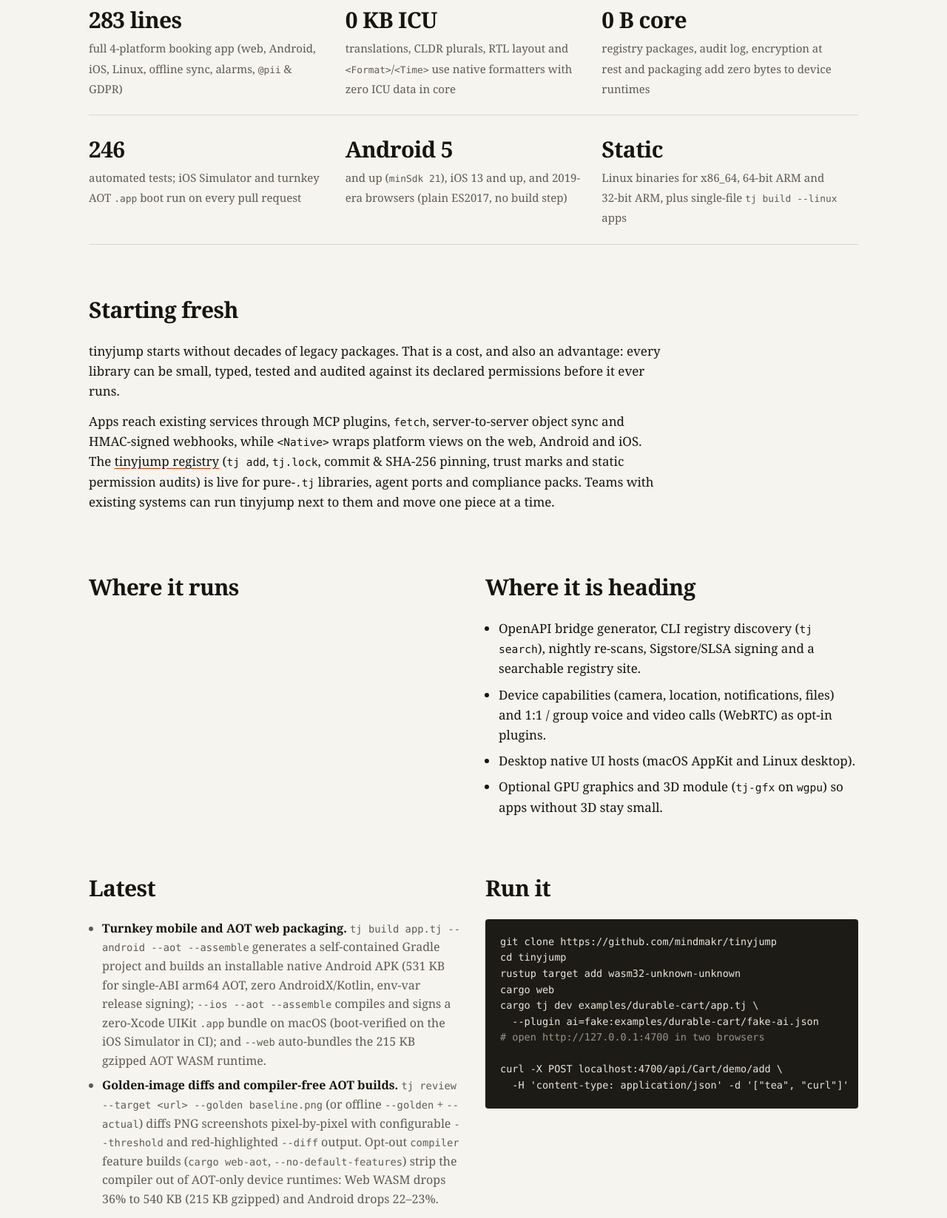
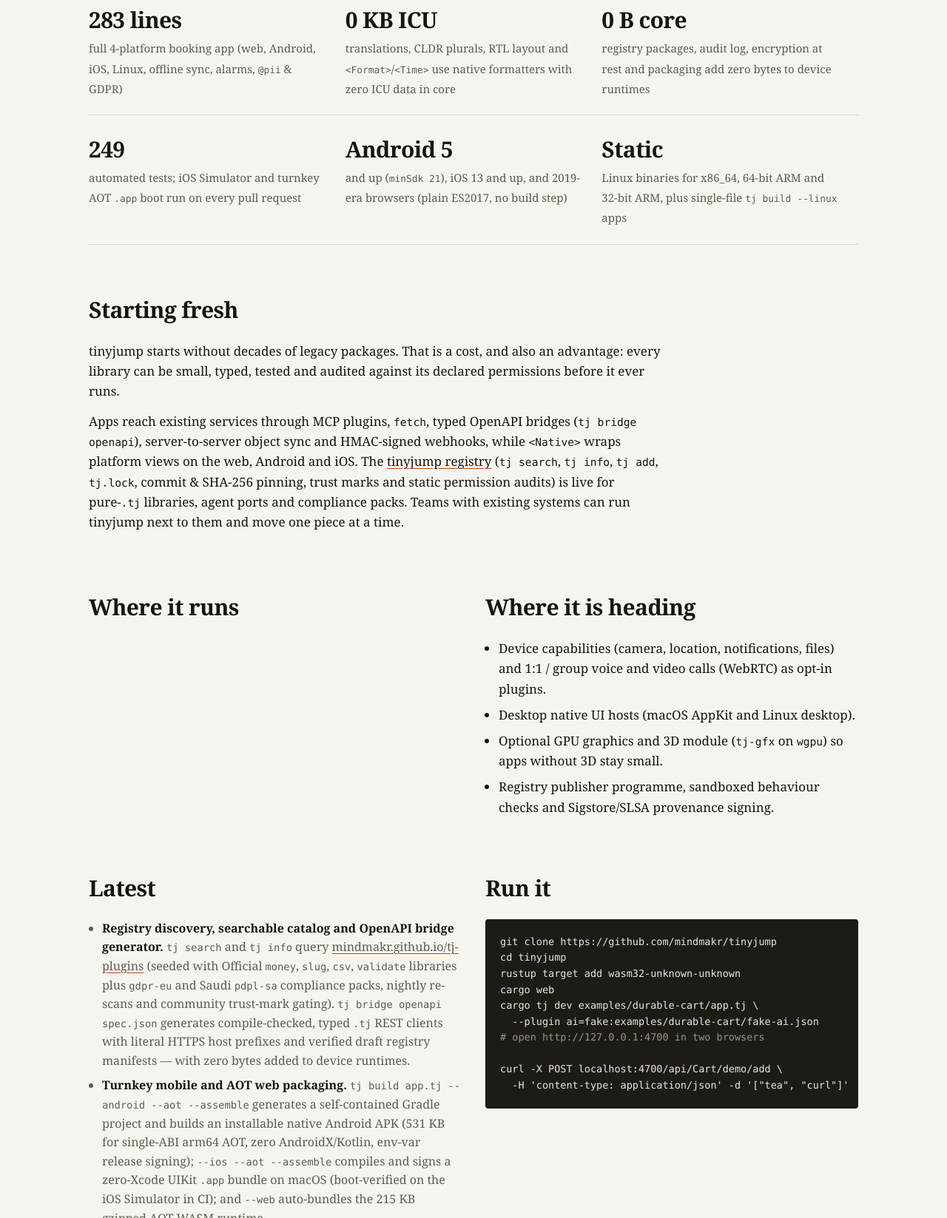
Before and after one commit to mindmakr/tinyjump, a plain HTML site: page site/index.html in a window 1280 px wide. Shown: the part 3021-4668 px from the top of the page at 74% size. Drawn offline with Linux system fonts and the light colour scheme.

Commit message:
Update marketing site and README for live registry site, tj search/info, and OpenAPI bridge (#72)

```diff
--- a/site/index.html
+++ b/site/index.html
@@ -68,7 +68,7 @@
       <nav>
         <a href="demo/">demo</a>
         <a href="https://github.com/mindmakr/tinyjump/blob/main/docs/language.md">language</a>
-        <a href="https://github.com/mindmakr/tj-plugins">registry</a>
+        <a href="https://mindmakr.github.io/tj-plugins/">registry</a>
         <a href="https://github.com/mindmakr/tinyjump/tree/main/docs">docs</a>
         <a href="https://github.com/mindmakr/tinyjump">github</a>
       </nav>
@@ -168,7 +168,7 @@
         <div class="num"><b>283 lines</b><span>full 4-platform booking app (web, Android, iOS, Linux, offline sync, alarms, <code>@pii</code> &amp; GDPR)</span></div>
         <div class="num"><b>0 KB ICU</b><span>translations, CLDR plurals, RTL layout and <code>&lt;Format&gt;</code>/<code>&lt;Time&gt;</code> use native formatters with zero ICU data in core</span></div>
         <div class="num"><b>0 B core</b><span>registry packages, audit log, encryption at rest and packaging add zero bytes to device runtimes</span></div>
-        <div class="num"><b>246</b><span>automated tests; iOS Simulator and turnkey AOT <code>.app</code> boot run on every pull request</span></div>
+        <div class="num"><b>249</b><span>automated tests; iOS Simulator and turnkey AOT <code>.app</code> boot run on every pull request</span></div>
         <div class="num"><b>Android 5</b><span>and up (<code>minSdk 21</code>), iOS 13 and up, and 2019-era browsers (plain ES2017, no build step)</span></div>
         <div class="num"><b>Static</b><span>Linux binaries for x86_64, 64-bit ARM and 32-bit ARM, plus single-file <code>tj build --linux</code> apps</span></div>
       </div>
@@ -177,7 +177,7 @@
     <section class="narrow">
       <h2>Starting fresh</h2>
       <p>tinyjump starts without decades of legacy packages. That is a cost, and also an advantage: every library can be small, typed, tested and audited against its declared permissions before it ever runs.</p>
-      <p>Apps reach existing services through MCP plugins, <code>fetch</code>, server-to-server object sync and HMAC-signed webhooks, while <code>&lt;Native&gt;</code> wraps platform views on the web, Android and iOS. The <a href="https://github.com/mindmakr/tj-plugins">tinyjump registry</a> (<code>tj add</code>, <code>tj.lock</code>, commit &amp; SHA-256 pinning, trust marks and static permission audits) is live for pure-<code>.tj</code> libraries, agent ports and compliance packs. Teams with existing systems can run tinyjump next to them and move one piece at a time.</p>
+      <p>Apps reach existing services through MCP plugins, <code>fetch</code>, typed OpenAPI bridges (<code>tj bridge openapi</code>), server-to-server object sync and HMAC-signed webhooks, while <code>&lt;Native&gt;</code> wraps platform views on the web, Android and iOS. The <a href="https://mindmakr.github.io/tj-plugins/">tinyjump registry</a> (<code>tj search</code>, <code>tj info</code>, <code>tj add</code>, <code>tj.lock</code>, commit &amp; SHA-256 pinning, trust marks and static permission audits) is live for pure-<code>.tj</code> libraries, agent ports and compliance packs. Teams with existing systems can run tinyjump next to them and move one piece at a time.</p>
     </section>
 
     <section class="two">
@@ -188,10 +188,10 @@
       <div>
         <h2>Where it is heading</h2>
         <ul>
-          <li>OpenAPI bridge generator, CLI registry discovery (<code>tj search</code>), nightly re-scans, Sigstore/SLSA signing and a searchable registry site.</li>
           <li>Device capabilities (camera, location, notifications, files) and 1:1 / group voice and video calls (WebRTC) as opt-in plugins.</li>
           <li>Desktop native UI hosts (macOS AppKit and Linux desktop).</li>
           <li>Optional GPU graphics and 3D module (<code>tj-gfx</code> on <code>wgpu</code>) so apps without 3D stay small.</li>
+          <li>Registry publisher programme, sandboxed behaviour checks and Sigstore/SLSA provenance signing.</li>
         </ul>
       </div>
     </section>
@@ -200,6 +200,7 @@
       <div>
         <h2>Latest</h2>
         <ul class="log">
+          <li><b>Registry discovery, searchable catalog and OpenAPI bridge generator.</b> <code>tj search</code> and <code>tj info</code> query <a href="https://mindmakr.github.io/tj-plugins/">mindmakr.github.io/tj-plugins</a> (seeded with Official <code>money</code>, <code>slug</code>, <code>csv</code>, <code>validate</code> libraries plus <code>gdpr-eu</code> and Saudi <code>pdpl-sa</code> compliance packs, nightly re-scans and community trust-mark gating). <code>tj bridge openapi spec.json</code> generates compile-checked, typed <code>.tj</code> REST clients with literal HTTPS host prefixes and verified draft registry manifests — with zero bytes added to device runtimes.</li>
           <li><b>Turnkey mobile and AOT web packaging.</b> <code>tj build app.tj --android --aot --assemble</code> generates a self-contained Gradle project and builds an installable native Android APK (531 KB for single-ABI arm64 AOT, zero AndroidX/Kotlin, env-var release signing); <code>--ios --aot --assemble</code> compiles and signs a zero-Xcode UIKit <code>.app</code> bundle on macOS (boot-verified on the iOS Simulator in CI); and <code>--web</code> auto-bundles the 215 KB gzipped AOT WASM runtime.</li>
           <li><b>Golden-image diffs and compiler-free AOT builds.</b> <code>tj review --target &lt;url&gt; --golden baseline.png</code> (or offline <code>--golden</code> + <code>--actual</code>) diffs PNG screenshots pixel-by-pixel with configurable <code>--threshold</code> and red-highlighted <code>--diff</code> output. Opt-out <code>compiler</code> feature builds (<code>cargo web-aot</code>, <code>--no-default-features</code>) strip the compiler out of AOT-only device runtimes: Web WASM drops 36% to 540 KB (215 KB gzipped) and Android drops 22–23%.</li>
           <li><b>Translations, locales and pseudo-locale sweeps.</b> Built-in <code>t("key", { count })</code> with <code>locales/*.json</code>, CLDR plural rules and compile-time key/placeholder checks; <code>&lt;Format&gt;</code> and <code>&lt;Time&gt;</code> format numbers, currencies, percentages and dates with the host's native formatter (zero ICU data in core); and <code>tj review app.tj</code> sweeps every locale plus an expanded <code>"pseudo"</code> locale offline to catch truncation and RTL overlap before release.</li>
```
Also changed, not shown: 1 other file.
